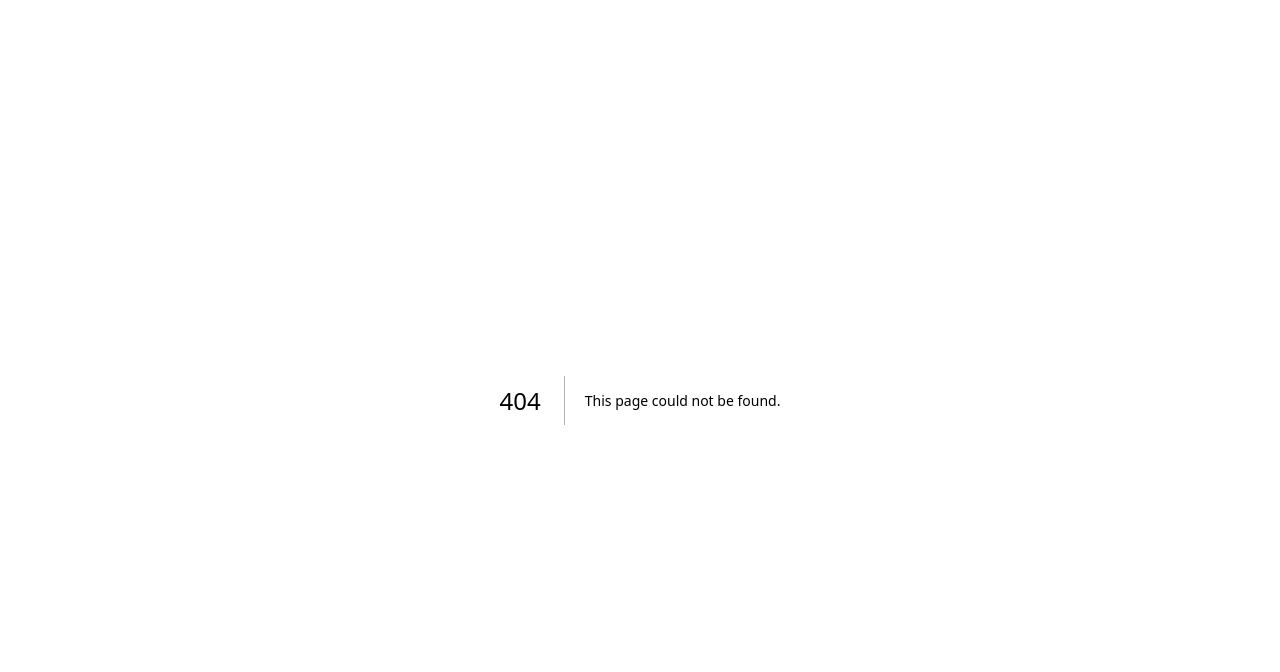
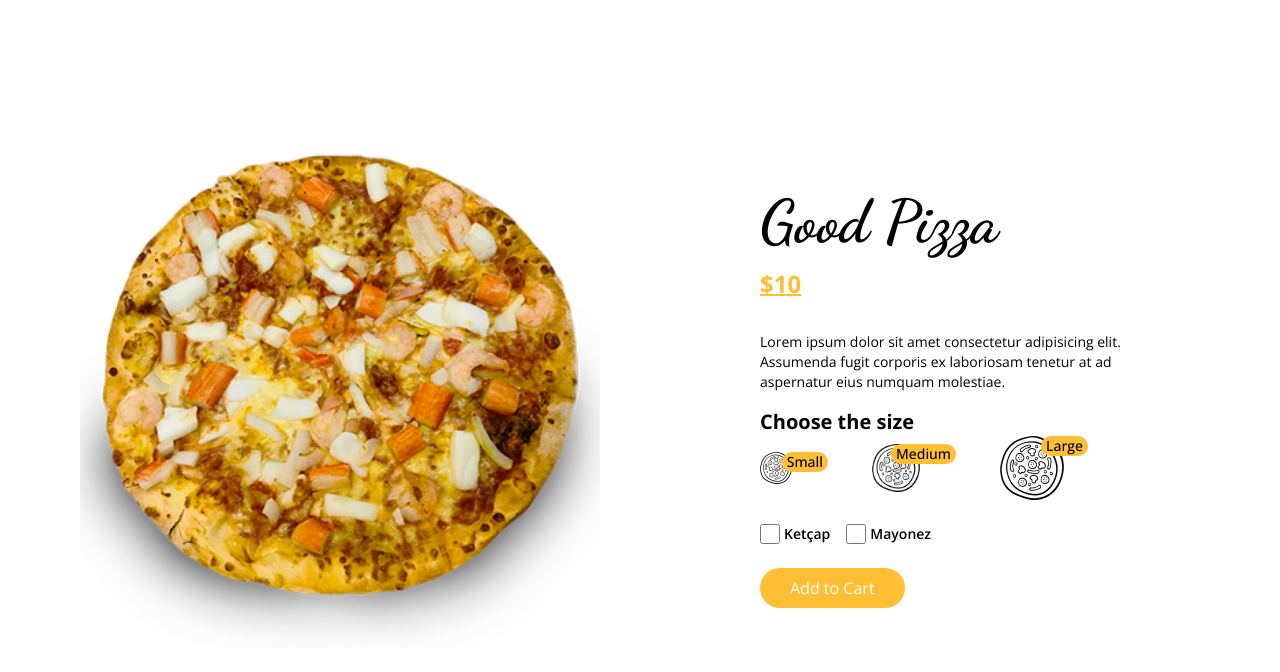
Before and after one commit to yesimcetintas/Food-Ordering, a Next.js app: page /product in a window 1280 px wide. Before the commit this address had no page. Shown: the top 672 px of the page. Built offline with nearby package versions, Linux system fonts and the light colour scheme.

Commit message:
Product detail page add

```diff
--- /dev/null
+++ b/pages/product/index.jsx
@@ -0,0 +1,51 @@
+import React from 'react'
+import Image from "next/image"
+import Title from "../../components/ui/Title"
+
+const Index = () => {
+  return (
+    <div className='flex h-screen items-center gap-20 py-20 flex-wrap'>
+      <div className='relative md:flex-1 w-[80%] h-[80%] mx-20'>
+        <Image src="/images/f1.png" alt='' layout='fill' objectFit='contain'/>
+      </div>
+      <div className='md:flex-1 md:text-start text-center'>
+        <Title addClass="text-6xl">Good Pizza</Title>
+        <span className='text-primary text-2xl font-bold underline underline-offset-1 my-4 inline-block'>$10</span>
+        <p className='text-sm my-4 md:pr-24'>
+            Lorem ipsum dolor sit amet consectetur adipisicing elit. Assumenda
+            fugit corporis ex laboriosam tenetur at ad aspernatur eius numquam molestiae.
+        </p>
+        <div>
+            <h4 className='text-xl font-bold'>Choose the size</h4>
+            <div className='flex items-center gap-x-20 md:justify-start justify-center'>
+                <div className='relative w-8 h-8'>
+                    <Image src="/images/size.png" alt='' layout='fill'/>
+                    <span className='absolute top-0 -right-9 text-sm bg-primary rounded-full px-[5px] font-medium'>Small</span>
+                </div>
+                <div className='relative w-12 h-12'>
+                    <Image src="/images/size.png" alt='' layout='fill'/>
+                    <span className='absolute top-0 -right-9 text-sm bg-primary rounded-full px-[5px] font-medium'>Medium</span>
+                </div>
+                <div className='relative w-16 h-16'>
+                    <Image src="/images/size.png" alt='' layout='fill'/>
+                    <span className='absolute top-0 -right-6 text-sm bg-primary rounded-full px-[5px] font-medium'>Large</span>
+                </div>
+            </div>
+        </div>
+        <div className='flex gap-x-4 my-6 md:justify-start justify-center'>
+            <label className='flex items-center gap-x-1'>
+                <input type="checkbox" className='w-5 h-5 accent-primary' />
+                <span className='text-sm font-semibold'>Ketçap</span>
+            </label>
+            <label className='flex items-center gap-x-1'>
+                <input type="checkbox" className='w-5 h-5 accent-primary' />
+                <span className='text-sm font-semibold'>Mayonez</span>
+            </label>
+        </div>
+        <button className='btn-primary'>Add to Cart</button>
+      </div>
+    </div>
+  )
+}
+
+export default Index
```
Also changed, not shown: public/images/size.png (added).
